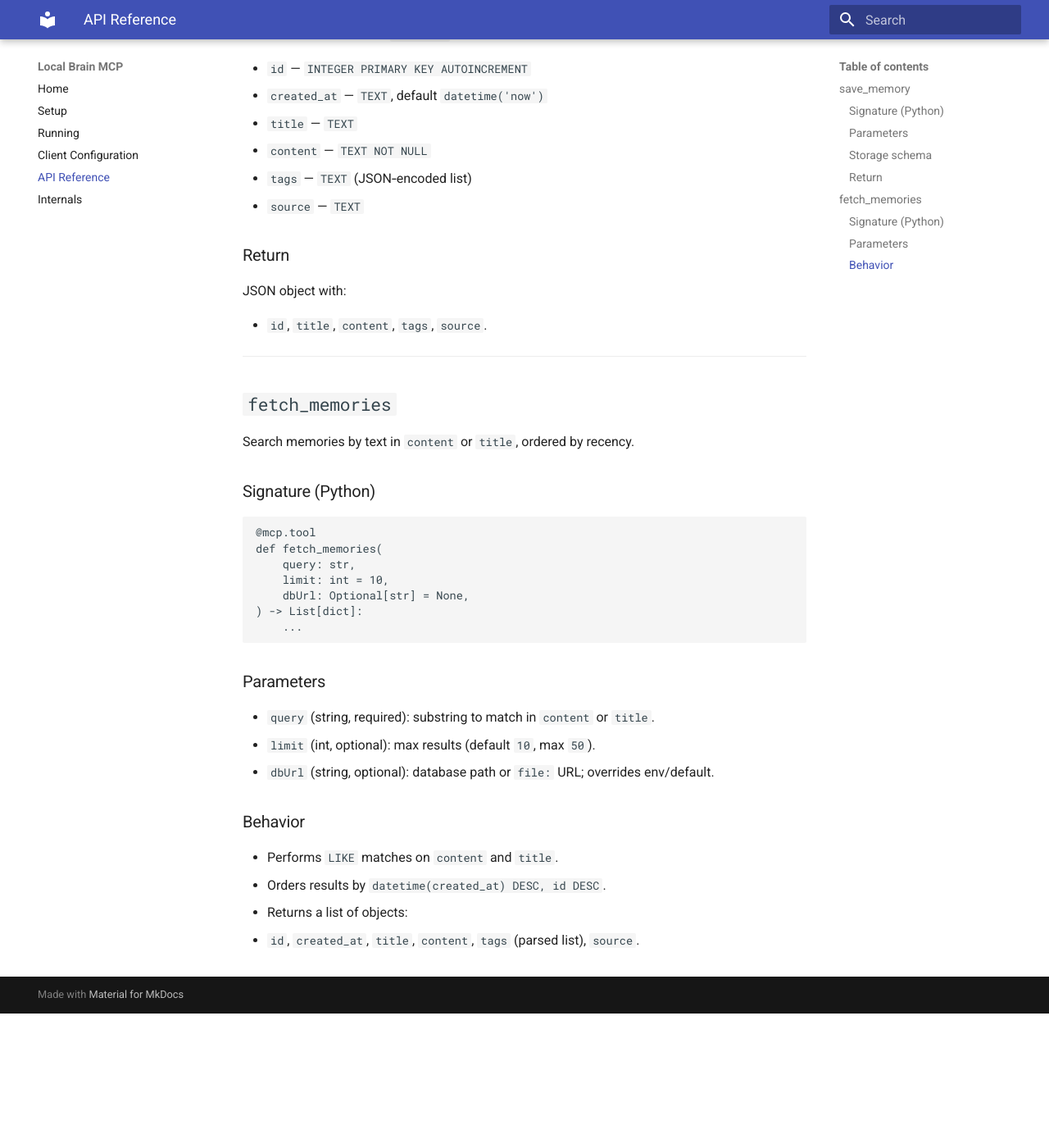
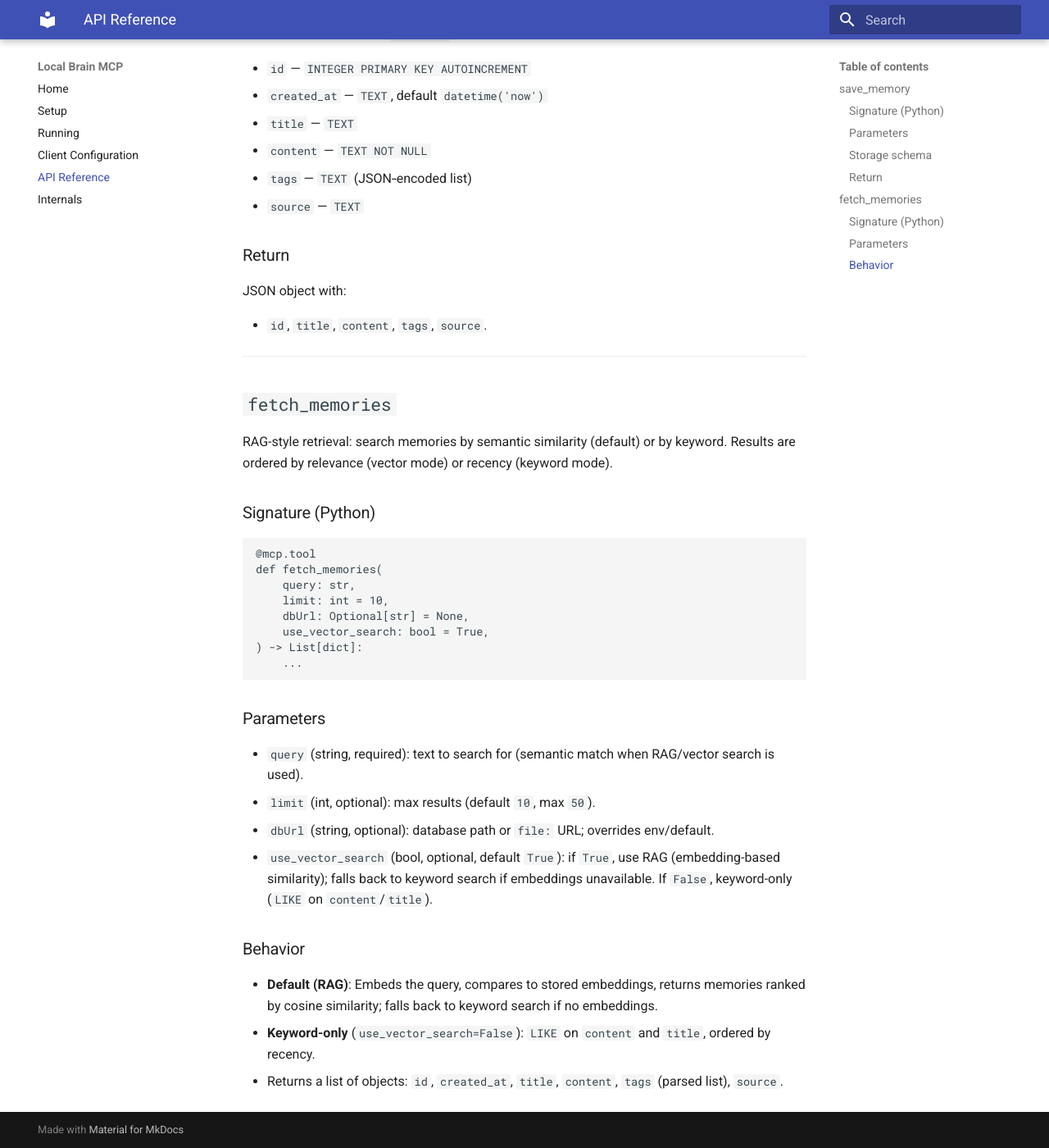
Before and after one commit to ejsinfuego/memory-mcp, an MkDocs documentation site: the page built from docs/api.md, in a window 1280 px wide and 1400 px high, scrolled down 879 px. Shown: the whole window at 82% size. Built offline with MkDocs 1.6.1 and Material for MkDocs 9.7.7, drawn with Linux system fonts in a browser that asks for light colours; before the commit the page ends 2115 px from its top, so only the background shows below that.

````diff
--- a/docs/api.md
+++ b/docs/api.md
@@ -49,7 +49,7 @@
 
 ## `fetch_memories`
 
-Search memories by text in `content` or `title`, ordered by recency.
+RAG-style retrieval: search memories by semantic similarity (default) or by keyword. Results are ordered by relevance (vector mode) or recency (keyword mode).
 
 ### Signature (Python)
 
@@ -59,20 +59,20 @@
     query: str,
     limit: int = 10,
     dbUrl: Optional[str] = None,
+    use_vector_search: bool = True,
 ) -> List[dict]:
     ...
 ```
 
 ### Parameters
 
-- `query` (string, required): substring to match in `content` or `title`.
+- `query` (string, required): text to search for (semantic match when RAG/vector search is used).
 - `limit` (int, optional): max results (default `10`, max `50`).
 - `dbUrl` (string, optional): database path or `file:` URL; overrides env/default.
+- `use_vector_search` (bool, optional, default `True`): if `True`, use RAG (embedding-based similarity); falls back to keyword search if embeddings unavailable. If `False`, keyword-only (`LIKE` on `content`/`title`).
 
 ### Behavior
 
-- Performs `LIKE` matches on `content` and `title`.
-- Orders results by `datetime(created_at) DESC, id DESC`.
-- Returns a list of objects:
-
-  - `id`, `created_at`, `title`, `content`, `tags` (parsed list), `source`.
+- **Default (RAG)**: Embeds the query, compares to stored embeddings, returns memories ranked by cosine similarity; falls back to keyword search if no embeddings.
+- **Keyword-only** (`use_vector_search=False`): `LIKE` on `content` and `title`, ordered by recency.
+- Returns a list of objects: `id`, `created_at`, `title`, `content`, `tags` (parsed list), `source`.
````
Also changed, not shown: README.md (+10 -28 lines), docs/index.md (+2 -2 lines), server.py (+51 -6 lines), 1 other file.
